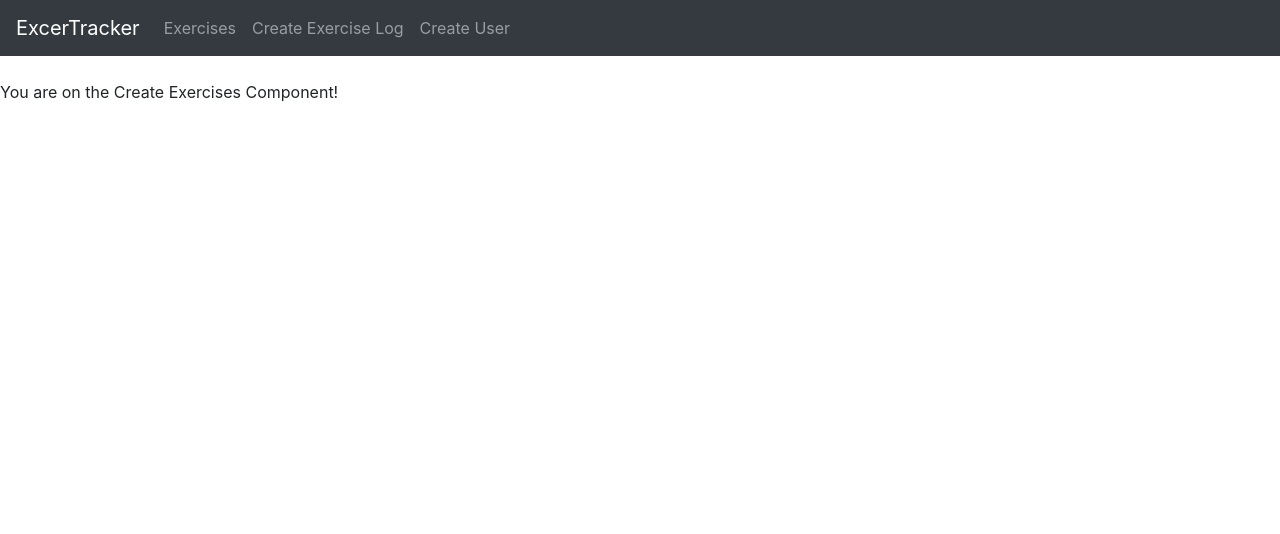
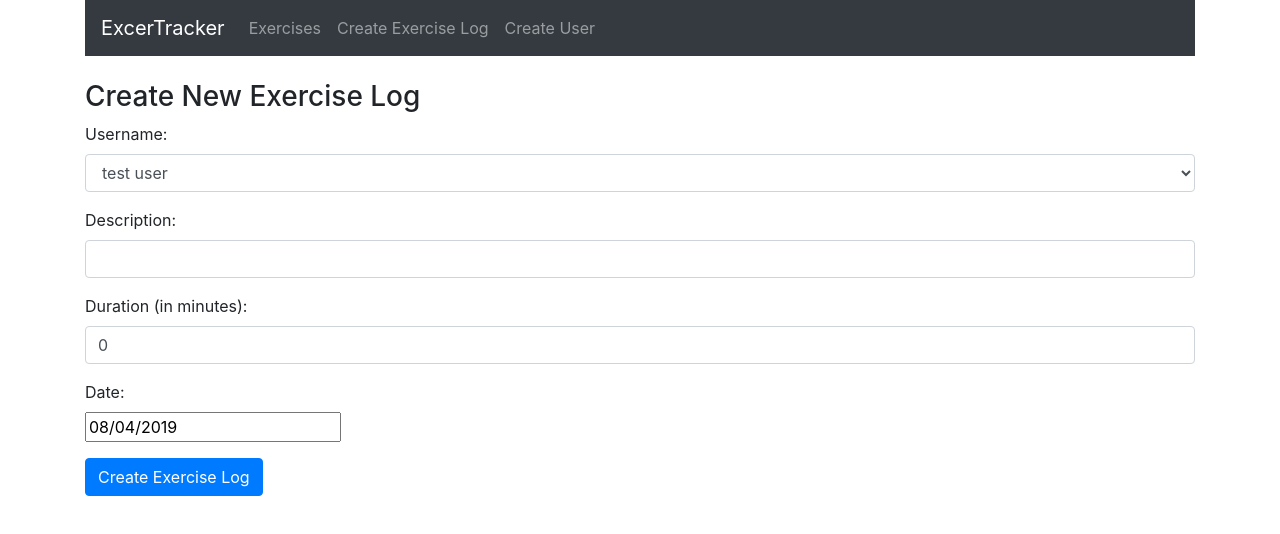
Before and after one commit to lyssfitz/mern-exercise-tracker, a React (Create React App) app: page /create in a window 1280 px wide. Shown: the top 534 px of the page. Built offline with nearby package versions, Linux system fonts and the light colour scheme.

Commit message:
Add create-exercise component

```diff
--- a/package.json
+++ b/package.json
@@ -5,6 +5,7 @@
   "dependencies": {
     "bootstrap": "^4.3.1",
     "react": "^16.8.6",
+    "react-datepicker": "^2.8.0",
     "react-dom": "^16.8.6",
     "react-router-dom": "^5.0.1",
     "react-scripts": "3.0.1"
--- a/src/App.js
+++ b/src/App.js
@@ -11,12 +11,14 @@
 function App() {
   return (
     <Router>
+      <div className="container">
         <Navbar />
         <br />
         <Route path="/" exact component={ExercisesList} />
         <Route path="/edit/:id" exact component={EditExercise} />
         <Route path="/create" exact component={CreateExercise} />
         <Route path="/user" exact component={CreateUser} />
+      </div>
     </Router>
   );
 }
--- a/src/components/create-exercise.component.js
+++ b/src/components/create-exercise.component.js
@@ -1,10 +1,135 @@
 import React, { Component } from "react";
+import DatePicker from "react-datepicker";
+import "react-datepicker/dist/react-datepicker.css";
 
 export default class CreateExercises extends Component {
+  constructor(props) {
+    super(props);
+
+    this.onChangeUsername = this.onChangeUsername.bind(this);
+    this.onChangeDescription = this.onChangeDescription.bind(this);
+    this.onChangeDuration = this.onChangeDuration.bind(this);
+    this.onChangeDate = this.onChangeDate.bind(this);
+    this.onSubmit = this.onSubmit.bind(this);
+
+    this.state = {
+      username: "",
+      description: "",
+      duration: 0,
+      date: new Date(),
+      users: []
+    };
+  }
+
+  componentDidMount() {
+    this.setState({
+      users: ["test user"],
+      username: "test user"
+    });
+  }
+
+  onChangeUsername(e) {
+    this.setState({
+      username: e.target.value
+    });
+  }
+
+  onChangeDescription(e) {
+    this.setState({
+      description: e.target.value
+    });
+  }
+
+  onChangeDuration(e) {
+    this.setState({
+      duration: e.target.value
+    });
+  }
+
+  onChangeDate(date) {
+    this.setState({
+      date: date
+    });
+  }
+
+  onSubmit(e) {
+    e.preventDefault();
+
+    const exercise = {
+      username: this.state.username,
+      description: this.state.description,
+      duration: this.state.duration,
+      date: this.state.date
+    };
+
+    console.log(exercise);
+
+    window.location = "/";
+  }
+
   render() {
     return (
       <div>
-        <p>You are on the Create Exercises Component!</p>
+        <h3>Create New Exercise Log</h3>
+        <form onSubmit={this.onSubmit}>
+          <div className="form-group">
+            <label>Username: </label>
+            <select
+              ref="userInput"
+              required
+              className="form-control"
+              value={this.state.username}
+              onChange={this.onChangeUsername}
+            >
+              {this.state.users.map(function(user) {
+                return (
+                  <option key={user} value={user}>
+                    {user}
+                  </option>
+                );
+              })}
+            </select>
+          </div>
+
+          <div className="form-group">
+            <label>Description: </label>
+            <input
+              type="text"
+              required
+              className="form-control"
+              value={this.state.description}
+              onChange={this.onChangeDescription}
+            />
+          </div>
+
+          <div className="form-group">
+            <label>Duration (in minutes): </label>
+            <input
+              type="text"
+              required
+              className="form-control"
+              value={this.state.duration}
+              onChange={this.onChangeDuration}
+            />
+          </div>
+          <div className="form-group">
+            <label>Date: </label>
+            <div>
+              <DatePicker
+                selected={this.state.date}
+                onChange={this.onChangeDate}
+              />
+            </div>
+          </div>
+
+          <div className="form-group">
+            <input
+              type="submit"
+              value="Create Exercise Log"
+              className="btn btn-primary"
+            />
+          </div>
+        </form>
       </div>
     );
   }
```
Also changed, not shown: 1 other file (tests, documents, lock files or other folders). Lines whose indentation alone changed are shown as unchanged.
